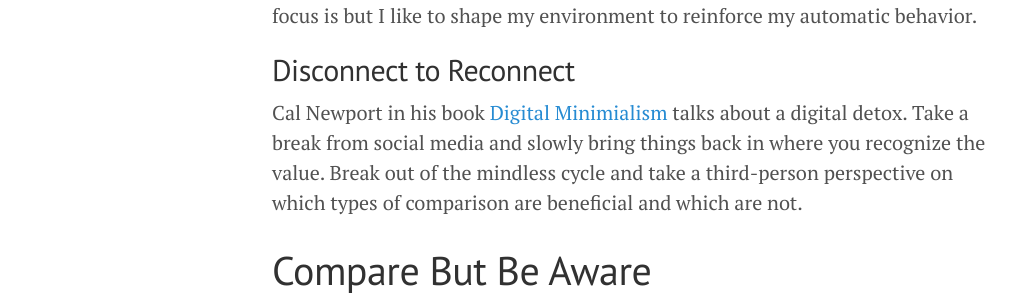
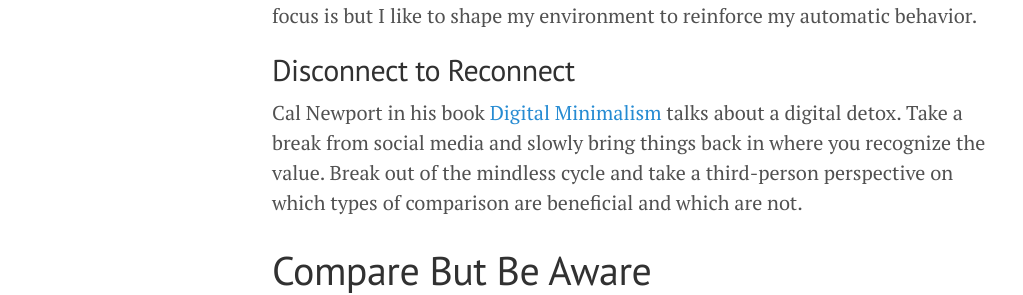
Before and after one commit to jqphu/blog, a Jekyll site: the page built from _posts/2020-08-13-comparison.md, in a window 1280 px wide and 900 px high, scrolled down 2888 px. Shown: the part 161-456 px from the top of the window, without its empty margins (8-1031 px from the left). Built offline with Jekyll 4.4.1, drawn with Linux system fonts in a browser that asks for light colours; a script that is not in the unit is left out.

Commit message:
[2020-08-13] Publish

```diff
--- a/_posts/2020-08-13-comparison.md
+++ b/_posts/2020-08-13-comparison.md
@@ -93,7 +92,7 @@ environment to reinforce my automatic behavior.
 
 ## Disconnect to Reconnect
 
-Cal Newport in his book [Digital Minimialism](https://www.calnewport.com/books/digital-minimalism/) talks about
+Cal Newport in his book [Digital Minimalism](https://www.calnewport.com/books/digital-minimalism/) talks about
 a digital detox. Take a break from social media and slowly bring things back in where you recognize
 the value. Break out of the mindless cycle and take a third-person perspective on which types of
 comparison are beneficial and which are not.
```
Also changed, not shown: other parts of _posts/2020-08-13-comparison.md (+0 -1 lines).
